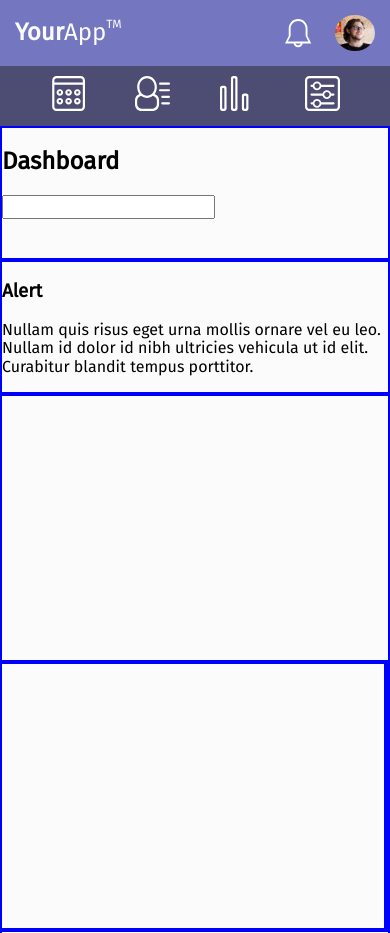
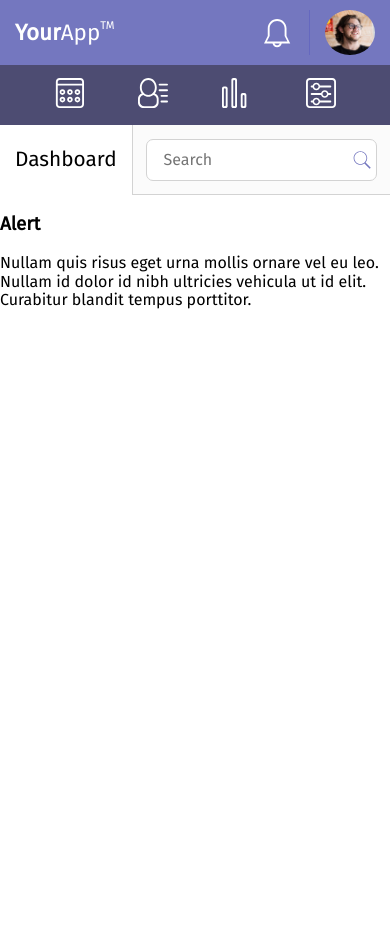
Before and after one commit to Nikkistorme/techdegree-project-7, a plain HTML site: page index.html in a window 390 px wide. Shown: the top 933 px of the page. After the commit the page ends 895 px from the top, so only its background shows below. Drawn offline with nearby package versions, Linux system fonts and the light colour scheme.

Commit message:
mobile - adjust sizing, dashboard

```diff
--- a/index.html
+++ b/index.html
@@ -31,7 +31,7 @@
           <h2>Dashboard</h2>
           <div class="search-bar">
             <label for="search-bar"></label>
-            <input type="text" name="search-bar" value="">
+            <input type="text" name="search-bar" placeholder="Search">
             <!-- ADD MAGNIFYING GLASS TO END OF SEARCH-BAR -->
           </div>
         </div>
--- a/scss/base/_base.scss
+++ b/scss/base/_base.scss
@@ -4,7 +4,7 @@
 }
 
 body {
-  background: $color-off-white;
+  background: $color-white;
   font-family: 'Fira Sans', sans-serif;
 }
 
@@ -16,10 +16,18 @@ header {
 
 h1 {
   margin: 0;
-  color: $color-off-white;
-  font-size: 1.5em;
+  color: $color-white;
+  font-size: 1.4em;
   span {
     font-weight: lighter;
+  }
+}
+
+h2 {
+  font-weight: normal;
+  font-size: 1.3em;
+  @media (min-width: 768px) {
+    font-size: 1.5em;
   }
 }
 
--- a/scss/components/_dashboard.scss
+++ b/scss/components/_dashboard.scss
@@ -1 +1,37 @@
-// ayy lmao
+
+.dashboard {
+  display: flex;
+  flex-direction: row;
+  align-items: center;
+  justify-content: space-around;
+  h2 {
+    margin-left: 15px;
+    margin-right: 15px;
+  }
+  .search-bar {
+    background-color: $color-off-white;
+    border-left: 1px solid lightgrey;
+    border-bottom: 1px solid lightgrey;
+    height: 100%;
+    width: 100%;
+    display: flex;
+    align-items: center;
+    justify-content: center;
+    position: relative;
+    input {
+      height: 60%;
+      width: 90%;
+      border-radius: 7px;
+      border: 1px solid lightgrey;
+      text-indent: 15px;
+      font-size: 1em;
+      background: white url(../icons/icon-search.svg)  no-repeat;
+      background-position: 98%;
+      margin-left: auto;
+      margin-right: 5%;
+      &:focus {
+        outline: 0;
+      }
+    }
+  }
+}
--- a/scss/components/_grid.scss
+++ b/scss/components/_grid.scss
@@ -9,7 +9,7 @@
 .sub-container {
   display: grid;
   grid-template-columns: 1fr;
-  grid-template-rows: repeat(11, 1fr);
+  grid-template-rows: repeat(11, 70px);
   grid-template-areas:
     "dashboard dashboard"
     "alert-box alert-box"
@@ -28,9 +28,9 @@
 //   border: solid 2px black;
 // }
 
-.grid-item2 {
-  border: solid 2px blue;
-}
+// .grid-item2 {
+//   border: solid 2px blue;
+// }
 
 .dashboard {
   grid-area: dashboard;
--- a/scss/components/_header.scss
+++ b/scss/components/_header.scss
@@ -13,14 +13,16 @@
   width: 30px;
   padding-top: 7px;
   margin-left: auto;
-  margin-right: 20px;
+  margin-right: 15px;
 }
 
 .current-user {
-  padding-top: 5px;
   padding-right: 5px;
+  padding-left: 15px;
+  border-left: 1px solid #6568BF;
   img {
-    width: 40px;
+    width: 50px;
     border-radius: 50%;
+    vertical-align: middle;
   }
 }
--- a/scss/components/_side-bar.scss
+++ b/scss/components/_side-bar.scss
@@ -9,7 +9,7 @@
     justify-content: space-evenly;
     width: 100%;
     a img {
-      width: 35px;
+      width: 30px;
     }
   }
 }
--- a/scss/utilities/_variables.scss
+++ b/scss/utilities/_variables.scss
@@ -5,6 +5,7 @@ $font-primary: 'Fira Sans', sans-serif;
 // BREAKPOINTS
 
 // COLORS
+$color-white: #FFFFFF;
 $color-off-white: #FBFBFB;
 $color-indigo: #7477BF;
 $color-deep-purple: #4D4C72;
```
Also changed, not shown: css/styles.css, icons/icon-search.svg (added), 1 other file.
